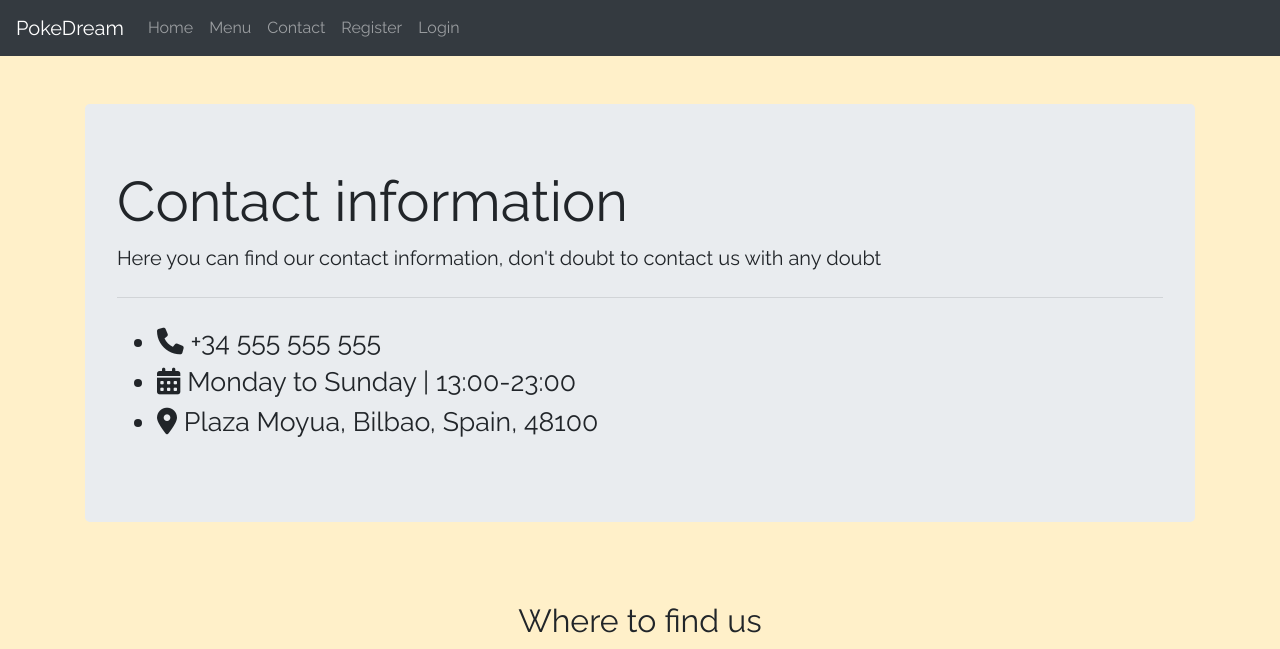
After one commit to rubengardner/Restaurant_booking, a Django app: page /contact in a window 1280 px wide. The commit adds this page. Shown: the top 649 px of the page. Run offline with Django 3.2, Linux system fonts and the light colour scheme; some libraries are stand-ins or nearby versions.

Commit message:
Add contact page

```diff
--- a/book_table/static/css/style.css
+++ b/book_table/static/css/style.css
@@ -6,6 +6,14 @@ body{
 }
 p {
     font-size: 14pt;
+}
+
+.vertical-center{
+    margin: 0;
+    position: absolute;
+    top: 50%;
+    -ms-transform: translateY(-50%);
+    transform: translateY(-50%);
 }
 /*--------------------Colour--------------*/
 
@@ -187,6 +195,18 @@ p {
     display:none;
 }
 
+/*--------Contact page-------------*/
+.sunset{
+    background: url("../images/tree.jpg");
+    background-position: center;
+    background-repeat: no-repeat;
+    background-size: cover;
+    height: 500px;
+}
+
+.contact-section li {
+    font-size: 20pt;
+}
 /*--------Media queires-------------*/
 
 /*--------Menu-------------*/
--- a/book_table/templates/base.html
+++ b/book_table/templates/base.html
@@ -28,6 +28,9 @@
           </li>
           <li class="nav-item">
             <a class="nav-link" href="{% url 'menu' %}">Menu</a>
+          </li>
+          <li class="nav-item">
+            <a class="nav-link" href="{% url 'contact' %}">Contact</a>
           </li>
           {% if user.is_authenticated %}
           <li class="nav-item">
--- /dev/null
+++ b/book_table/templates/contact.html
@@ -0,0 +1,33 @@
+{% extends "base.html" %}
+
+{% block content %}
+
+<section class="cream-colour contact-section">
+    <div class="container ">
+        <div class="row pt-5 pb-5">
+            <div class="col">
+                <div class="jumbotron">
+                    <h1 class="display-4">Contact information</h1>
+                    <p class="lead">Here you can find our contact information, don't doubt to contact us with any doubt</p>
+                    <hr class="my-4">
+                    <ul>
+                        <li><i class="fa-solid fa-phone"></i> +34 555 555 555</li>
+                        <li><i class="fa-solid fa-calendar-days"></i> Monday to Sunday | 13:00-23:00</li>
+                        <li><i class="fa-solid fa-location-dot"></i> Plaza Moyua, Bilbao, Spain, 48100</li>
+                    </ul>
+                  </div>
+            </div>
+        </div>
+        <div class="row  pb-5">
+            <div class="col">
+                <h2 class="text-center">Where to find us</h2>
+                <div class="map-responsive">
+                    <iframe src="https://www.google.com/maps/embed?pb=!1m18!1m12!1m3!1d2905.4632835909815!2d-2.937364584514877!3d43.262669179136616!2m3!1f0!2f0!3f0!3m2!1i1024!2i768!4f13.1!3m3!1m2!1s0xd4e4fd77cf75557%3A0xf7568ccc8c4c758e!2sFederico%20Moy%C3%BAa%20Plaza%2C%20Bilbo%2C%20Bizkaia!5e0!3m2!1sen!2ses!4v1658912339318!5m2!1sen!2ses"
+                    width="100%" height="450" style="border:0;" allowfullscreen="" loading="lazy" referrerpolicy="no-referrer-when-downgrade"></iframe>
+                    </div>
+            </div>
+        </div>
+    </div>
+</section>
+
+{% endblock %}
--- a/book_table/templates/index.html
+++ b/book_table/templates/index.html
@@ -57,7 +57,6 @@
     <div class="col-12 col-sm-4">
       <div class="row no-gutters poke-image">
         <div class="col-12">
-
         </div>
       </div>
     </div>
--- a/book_table/views.py
+++ b/book_table/views.py
@@ -12,6 +12,10 @@ def index_view(request):
 
 def menu_view(request):
     return render(request, 'menu.html')
+
+
+def contact_view(request):
+    return render(request, 'contact.html')
 
 
 def add_reservation(request):
--- a/booking/urls.py
+++ b/booking/urls.py
@@ -21,6 +21,7 @@ urlpatterns = [
     path('admin/', admin.site.urls),
     path('', views.index_view, name='index'),
     path('menu', views.menu_view, name='menu'),
+    path('contact', views.contact_view, name='contact'),
     path('booking', views.add_reservation, name='booking'),
     path('accounts/', include('allauth.urls')),
     path('mybookings', views.mybooking_view, name='mybookings'),
```
Also changed, not shown: book_table/forms.py (line endings or trailing spaces), book_table/static/images/dark-tree.jpg (added), book_table/static/images/sunset.jpg (added), db.sqlite3, 2 other files.
